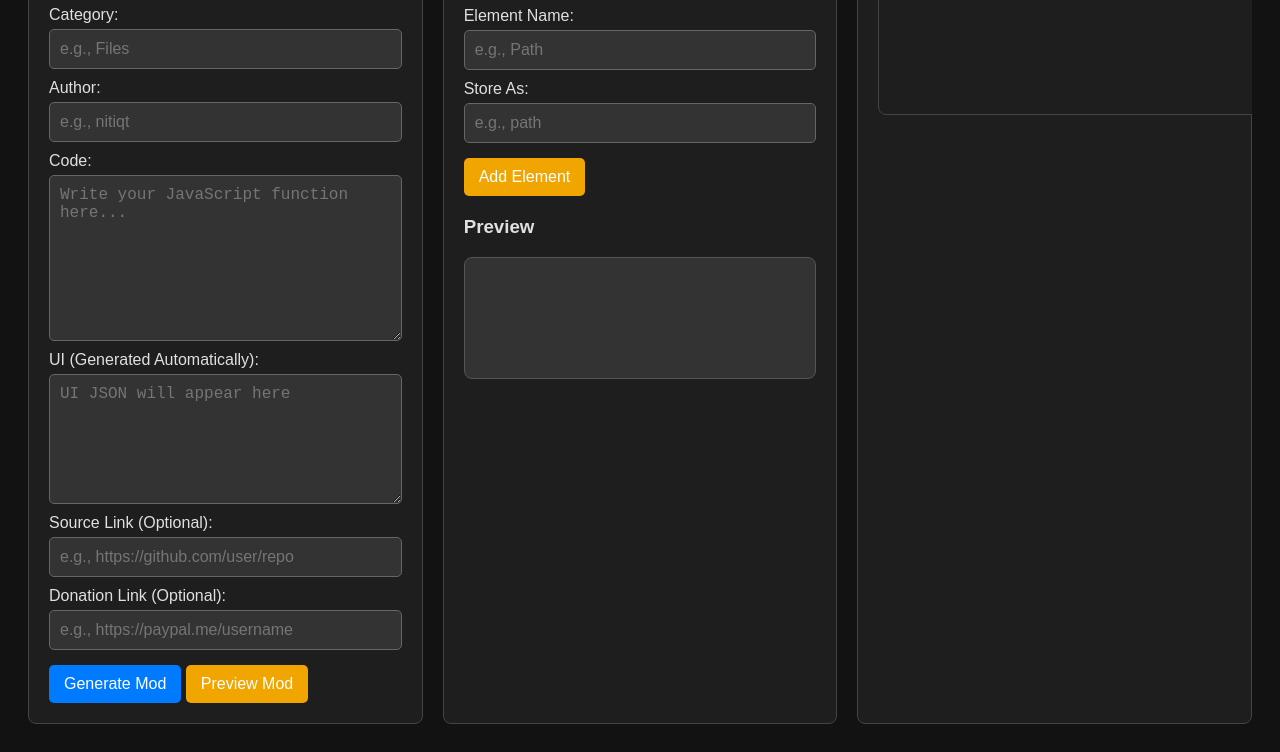
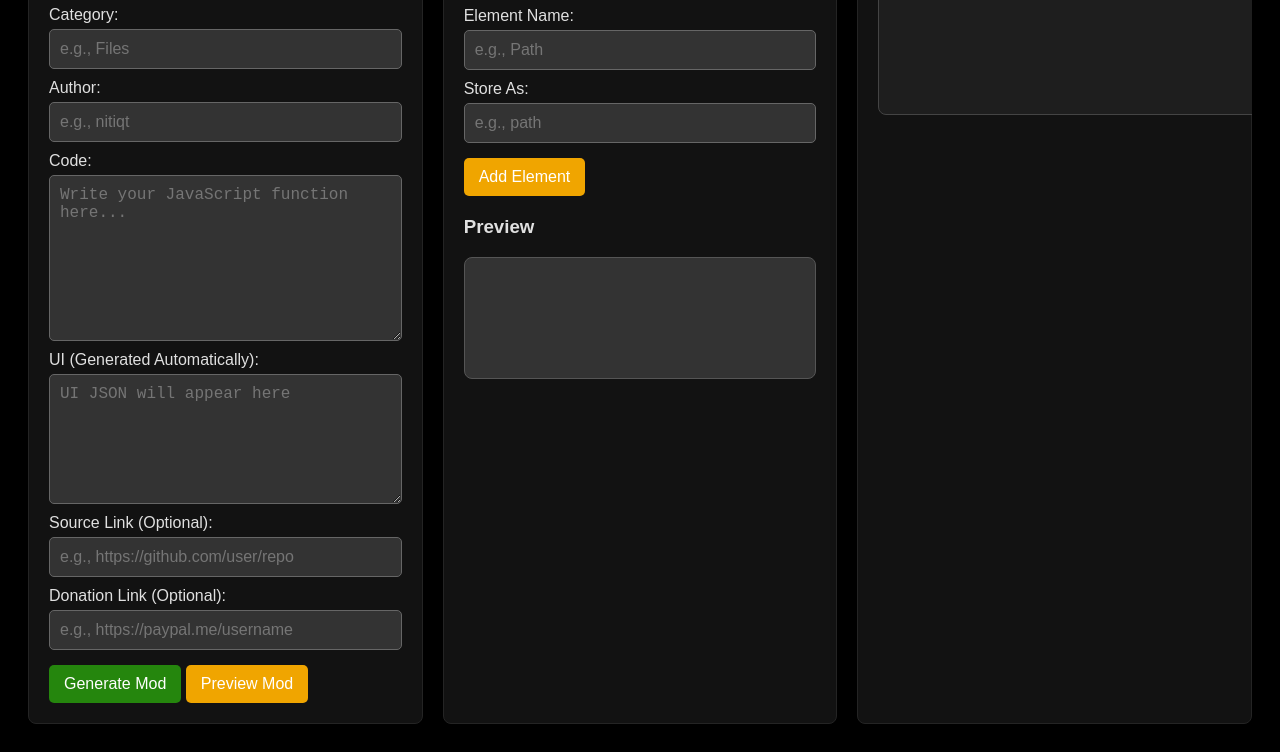
Before and after one commit to devvyyxyz/bmd-action-maker, a website: page index.html in a window 1280 px wide. Shown: the part 174-926 px from the top of the page. Drawn offline with nearby package versions, Linux system fonts and the light colour scheme.

Commit message:
Colour adjustments

```diff
--- a/styles.css
+++ b/styles.css
@@ -2,7 +2,7 @@
 body {
   font-family: 'Arial', sans-serif;
   padding: 20px;
-  background-color: #121212;
+  background-color: #000000;
   color: #e0e0e0;
   transition: background-color 0.3s, color 0.3s;
 }
@@ -18,10 +18,10 @@ body {
 
 .form-section, .ui-builder, .form-column {
   flex: 1;
-  border: 1px solid #444;
+  border: 1px solid #242424;
   padding: 20px;
   border-radius: 8px;
-  background-color: #1e1e1e;
+  background-color: #121212;
 }
 
 h1, h2 {
@@ -43,7 +43,7 @@ input, textarea, select, button {
   margin-top: 5px;
   border-radius: 5px;
   border: 1px solid #666;
-  background-color: #333;
+  background-color: #222;
   color: #e0e0e0;
 }
 
@@ -58,14 +58,14 @@ button {
   padding: 10px 15px;
   font-size: 1rem;
   cursor: pointer;
-  background-color: #007BFF;
+  background-color: #25860d;
   color: white;
   border: none;
   border-radius: 5px;
 }
 
 button:hover {
-  background-color: #0056b3;
+  background-color: #41a719;
 }
 
 pre {
```
